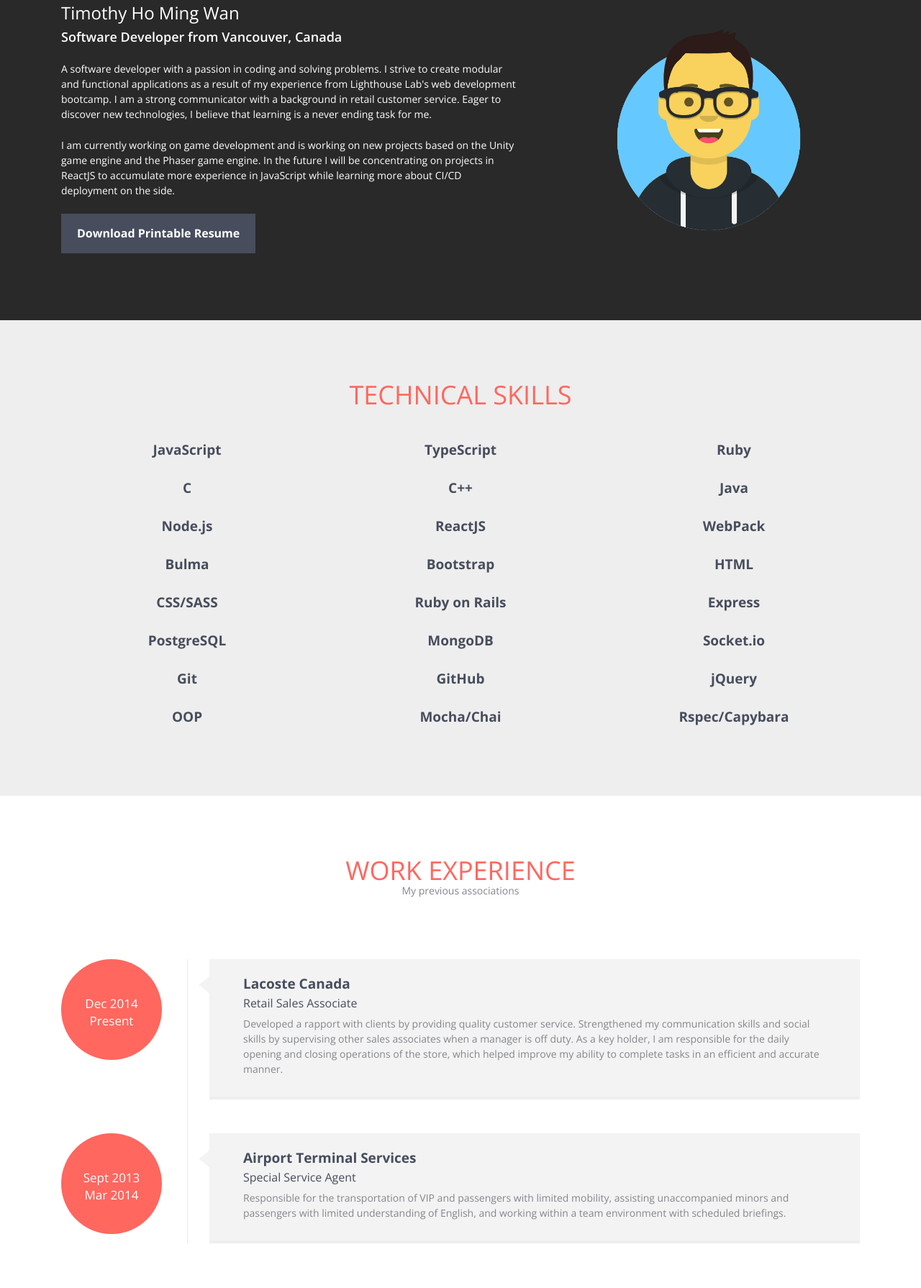
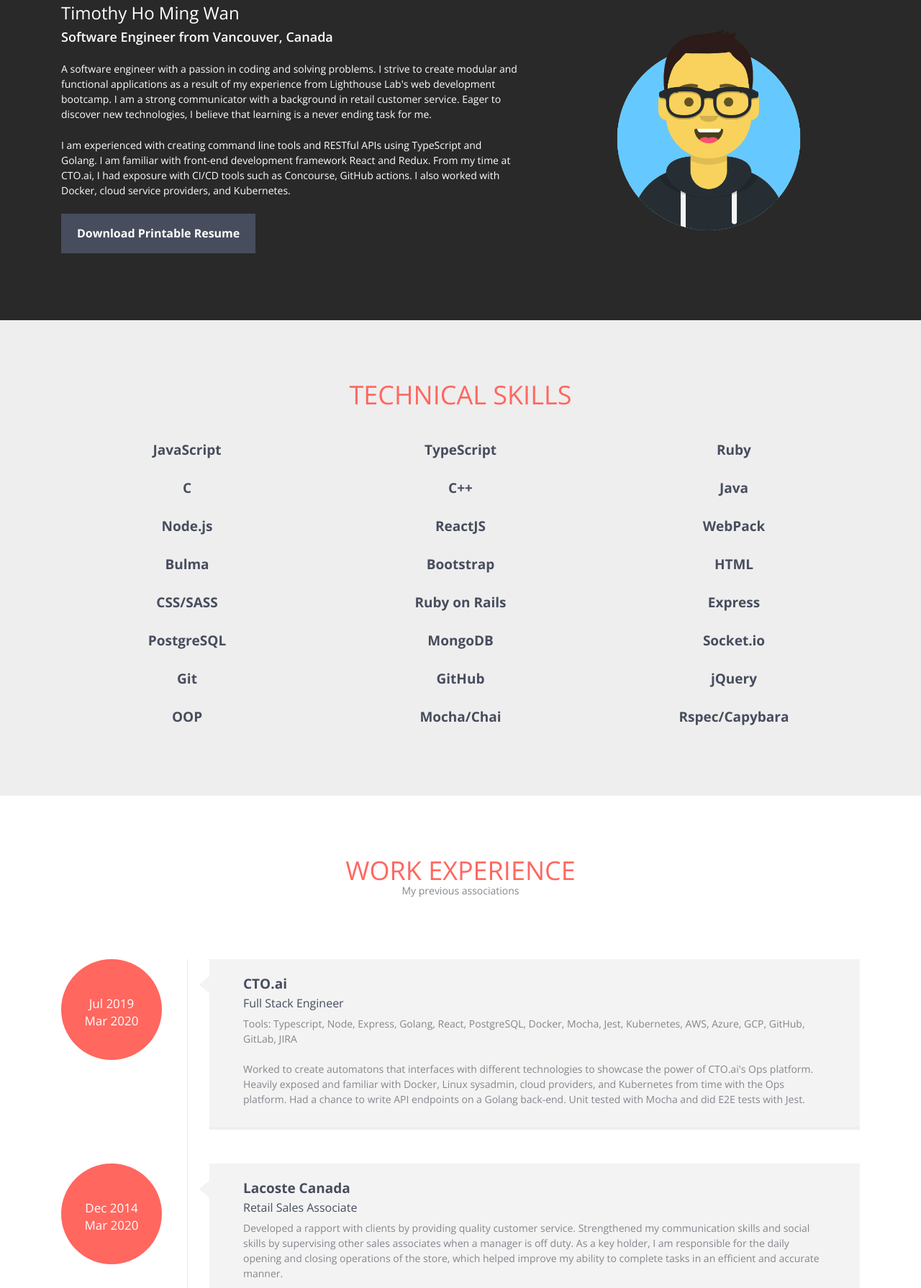
Before and after one commit to timothy-wan/tw5033.github.io, a plain HTML site: page index.html in a window 1280 px wide. Shown: the part 1010-2800 px from the top of the page at 72% size. Drawn offline with nearby package versions, Linux system fonts and the light colour scheme.

Commit message:
Updated summary and work experience

```diff
--- a/index.html
+++ b/index.html
@@ -3,7 +3,11 @@
 <!--[if IE 7 ]>    <html class="ie ie7 no-js" lang="en"> <![endif]-->
 <!--[if IE 8 ]>    <html class="ie ie8 no-js" lang="en"> <![endif]-->
 <!--[if IE 9 ]>    <html class="ie ie9 no-js" lang="en"> <![endif]-->
-<!--[if gt IE 9]><!--><html class="no-js" lang="en"><!--<![endif]--><head>
+<!--[if gt IE 9]><!-->
+<html class="no-js" lang="en">
+<!--<![endif]-->
+
+<head>
   <meta charset="UTF-8" />
   <meta http-equiv="X-UA-Compatible" content="IE=edge,chrome=1">
   <title>Timothy Wan</title>
@@ -13,7 +17,9 @@
   <link rel="stylesheet" type="text/css" media="screen" href="css/bootstrap.css">
   <link rel="stylesheet" type="text/css" media="screen" href="css/style.css">
   <!--google font style-->
-<link href='http://fonts.googleapis.com/css?family=Open+Sans:300italic,400italic,600italic,700italic,800italic,400,600,700,800,300' rel='stylesheet' type='text/css'>
+  <link
+    href='http://fonts.googleapis.com/css?family=Open+Sans:300italic,400italic,600italic,700italic,800italic,400,600,700,800,300'
+    rel='stylesheet' type='text/css'>
   <!--font-family: 'Open Sans', sans-serif;-->
   <!-- font css style-->
   <!--for slider style-->
@@ -25,6 +31,7 @@
 			<link rel="stylesheet" type="text/css" href="css/fallback.css" />
 		<![endif]-->
 </head>
+
 <body>
   <!--wrapper start-->
   <div class="wrapper" id="wrapper">
@@ -33,14 +40,16 @@
       <div class="banner row" id="banner">
         <div class="col-xs-12 col-sm-12 col-md-12 col-lg-12 noPadd" style="height:100%">
           <!--background slide show start-->
-          <div class="bannerPart"> <img src="https://images.unsplash.com/photo-1548092372-6fa982d00458?ixlib=rb-1.2.1&ixid=eyJhcHBfaWQiOjEyMDd9&auto=format&fit=crop&w=1950&q=80" alt="" class="bannerImg"> </div>
+          <div class="bannerPart"> <img
+              src="https://images.unsplash.com/photo-1548092372-6fa982d00458?ixlib=rb-1.2.1&ixid=eyJhcHBfaWQiOjEyMDd9&auto=format&fit=crop"
+              alt="" class="bannerImg"> </div>
           <!--background slide show end-->
         </div>
       </div>
       <!--banner end-->
       <div class="bannerText container">
         <h1>Timothy Wan</h1>
-      <h2>Software Developer</h2>
+        <h2>Software Engineer</h2>
       </div>
       <!--menu start-->
       <div class="menu">
@@ -50,7 +59,9 @@
               <div class="navbar navbar-inverse navbar-static-top">
                 <div class="container">
                   <div class="navbar-header">
-                  <button type="button" class="navbar-toggle" data-toggle="collapse" data-target=".navbar-collapse"> <span class="icon-bar"></span> <span class="icon-bar"></span> <span class="icon-bar"></span> </button>
+                    <button type="button" class="navbar-toggle" data-toggle="collapse" data-target=".navbar-collapse">
+                      <span class="icon-bar"></span> <span class="icon-bar"></span> <span class="icon-bar"></span>
+                    </button>
                     <a class="navbar-brand" href="#">Menu</a> </div>
                   <div class="navbar-collapse collapse">
                     <ul class="nav navbar-nav">
@@ -82,14 +93,21 @@
         <div class="row">
           <div class=" col-xs-12 col-sm-12 col-md-7 col-lg-7">
             <h3>Timothy Ho Ming Wan</h3>
-          <h4 class="subHeading">Software Developer from Vancouver, Canada</h4>
-          <p>A software developer with a passion in coding and solving problems. I strive to create modular
+            <h4 class="subHeading">Software Engineer from Vancouver, Canada</h4>
+            <p>A software engineer with a passion in coding and solving problems. I strive to create modular
               and functional applications as a result of my experience from Lighthouse Lab's web development
               bootcamp. I am a strong communicator with a background in retail customer service. Eager to
               discover new technologies, I believe that learning is a never ending task for me. </p>
-          <p>I am currently working on game development and is working on new projects based on the Unity game engine and the Phaser game engine. In the future I will be concentrating on projects in ReactJS to accumulate more experience in JavaScript while learning more about CI/CD deployment on the side. </p>
-          <a href="https://drive.google.com/file/d/1Me5nI67Oy2sibb80Y9K5PDWaE5tcLc4R/view?usp=sharing" class="bntDownload">Download Printable Resume</a> </div>
-        <div class=" col-xs-12 col-sm-12 col-md-4 col-lg-4 col-md-offset-1 col-lg-offset-1 proPic"> <img src="images/avatar.png" alt="" class="img topmar circle"> </div>
+            <p>I am experienced with creating command line tools and RESTful APIs using TypeScript and Golang. I am
+              familiar
+              with front-end development framework React and Redux. From my time at CTO.ai, I had exposure with CI/CD
+              tools such as Concourse, GitHub
+              actions. I also worked with Docker, cloud service providers, and Kubernetes.</p>
+            <a href="https://drive.google.com/file/d/1Me5nI67Oy2sibb80Y9K5PDWaE5tcLc4R/view?usp=sharing"
+              class="bntDownload">Download Printable Resume</a>
+          </div>
+          <div class=" col-xs-12 col-sm-12 col-md-4 col-lg-4 col-md-offset-1 col-lg-offset-1 proPic"> <img
+              src="images/avatar.png" alt="" class="img topmar circle"> </div>
         </div>
       </div>
     </section>
@@ -235,24 +253,51 @@
       </div>
       <div class="row workDetails">
         <div class="col-xs-12 col-sm-3 col-md-2 col-lg-2">
+          <div class="workYear">Jul 2019<br>
+            Mar 2020</div>
+        </div>
+        <div class="col-xs-12 col-sm-9 col-md-10 col-lg-10 rightArea">
+          <div class="arrowpart"></div>
+          <div class="exCon">
+            <h4>CTO.ai</h4>
+            <h5>Full Stack Engineer</h5>
+            <p>Tools: Typescript, Node, Express, Golang, React, PostgreSQL, Docker, Mocha, Jest, Kubernetes, AWS, Azure,
+              GCP, GitHub, GitLab, JIRA
+              <br />
+              <br />
+              Worked to create automatons that interfaces with different technologies to showcase the power of CTO.ai's
+              Ops
+              platform. Heavily exposed and familiar with Docker, Linux sysadmin, cloud providers, and Kubernetes from
+              time with the
+              Ops platform. Had a chance to write API endpoints on a Golang back-end. Unit tested with Mocha and did E2E
+              tests with
+              Jest.</p>
+          </div>
+        </div>
+      </div>
+      <div class="row workDetails">
+        <div class="col-xs-12 col-sm-3 col-md-2 col-lg-2">
           <div class="workYear">Dec 2014<br>
-            Present</div>
+            Mar 2020</div>
         </div>
         <div class="col-xs-12 col-sm-9 col-md-10 col-lg-10 rightArea">
           <div class="arrowpart"></div>
           <div class="exCon">
             <h4>Lacoste Canada</h4>
             <h5>Retail Sales Associate</h5>
-            <p>Developed a rapport with clients by providing quality customer service. Strengthened my communication skills and
-              social skills by supervising other sales associates when a manager is off duty. As a key holder, I am responsible for the
-              daily opening and closing operations of the store, which helped improve my ability to complete tasks in an efficient and
+            <p>Developed a rapport with clients by providing quality customer service. Strengthened my communication
+              skills and
+              social skills by supervising other sales associates when a manager is off duty. As a key holder, I am
+              responsible for the
+              daily opening and closing operations of the store, which helped improve my ability to complete tasks in an
+              efficient and
               accurate manner.</p>
           </div>
         </div>
       </div>
       <div class="row workDetails">
         <div class="col-xs-12 col-sm-3 col-md-2 col-lg-2">
-          <div class="workYear">Sept 2013<br/>
+          <div class="workYear">Sept 2013<br />
             Mar 2014</div>
         </div>
         <div class="col-xs-12 col-sm-9 col-md-10 col-lg-10 rightArea">
@@ -260,7 +305,9 @@
           <div class="exCon">
             <h4>Airport Terminal Services</h4>
             <h5>Special Service Agent</h5>
-            <p>Responsible for the transportation of VIP and passengers with limited mobility, assisting unaccompanied minors and passengers with limited understanding of English, and working within a team environment with scheduled briefings.</p>
+            <p>Responsible for the transportation of VIP and passengers with limited mobility, assisting unaccompanied
+              minors and passengers with limited understanding of English, and working within a team environment with
+              scheduled briefings.</p>
           </div>
         </div>
       </div>
@@ -276,7 +323,7 @@
       </div>
       <div class="row workDetails">
         <div class="col-xs-12 col-sm-3 col-md-2 col-lg-2">
-          <div class="workYear">Apr 2019<br/>
+          <div class="workYear">Apr 2019<br />
             Jun 2019</div>
         </div>
         <div class="col-xs-12 col-sm-9 col-md-10 col-lg-10 rightArea">
@@ -284,14 +331,15 @@
           <div class="exCon">
             <h4>Web Development Bootcamp</h4>
             <h5>Lighthouse Labs</h5>
-            <p>A full-time 10 week immersive web development program. covering topics such as JavaScript, React, Node.js, MongoDB,
+            <p>A full-time 10 week immersive web development program. covering topics such as JavaScript, React,
+              Node.js, MongoDB,
               PostgreSQL, Ruby, Ruby on Rails, jQuery, HTML, CSS, and SASS.</p>
           </div>
         </div>
       </div>
       <div class="row workDetails">
         <div class="col-xs-12 col-sm-3 col-md-2 col-lg-2">
-          <div class="workYear">Sept 2015<br/>
+          <div class="workYear">Sept 2015<br />
             Jan 2017</div>
         </div>
         <div class="col-xs-12 col-sm-9 col-md-10 col-lg-10 rightArea">
@@ -322,7 +370,9 @@
           <div class="project-info">
             <h3>Chee-Tah</h3>
             <p>
-                        A webapp to watch Youtube videos with others. Users can see what public rooms are available to join and what video each room is playing. Video playback is synchronized with the admin of the room. The final project for Lighthouse Lab's bootcamp.
+              A webapp to watch Youtube videos with others. Users can see what public rooms are available to join and
+              what video each room is playing. Video playback is synchronized with the admin of the room. The final
+              project for Lighthouse Lab's bootcamp.
             </p>
             <a href="https://github.com/tw5033/Chee-Tah">View Project</a>
           </div>
@@ -338,7 +388,8 @@
           <div class="project-info">
             <h3>Steveston Foods</h3>
             <p>
-                        A web app for a fictious restaurant that provides an order pickup service. Users will be able to view the restaurant's menu and create their order. The midterm project for Lighthouse Lab's bootcamp.
+              A web app for a fictious restaurant that provides an order pickup service. Users will be able to view the
+              restaurant's menu and create their order. The midterm project for Lighthouse Lab's bootcamp.
             </p>
             <a href="https://github.com/tw5033/lighthouse-midterm">View Project</a>
           </div>
@@ -354,7 +405,8 @@
           <div class="project-info">
             <h3>Chatty-App</h3>
             <p>
-                      A SPA built with ReactJS that allows users with communicate with one another. Users do not have to register for an account to be able to chat with each other.
+              A SPA built with ReactJS that allows users with communicate with one another. Users do not have to
+              register for an account to be able to chat with each other.
             </p>
             <a href="https://github.com/tw5033/lighthouse-chatty">View Project</a>
           </div>
@@ -369,7 +421,8 @@
           <div class="project-info">
             <h3>Tweeter</h3>
             <p>
-                        A simple, single-page Twitter clone. First major project worked on during Lighthouse Lab's web development bootcamp. Focuses were on learning front-end development and working with MongoDB as a database.
+              A simple, single-page Twitter clone. First major project worked on during Lighthouse Lab's web development
+              bootcamp. Focuses were on learning front-end development and working with MongoDB as a database.
             </p>
             <a href="https://github.com/tw5033/tweeter">View Project</a>
           </div>
@@ -429,8 +482,8 @@
   <!--for menu jquary-->
   <script type="text/javascript" src="js/stickUp.js"></script>
   <script type="text/javascript">
-jQuery(function($) {
-$(document).ready( function() {
+    jQuery(function ($) {
+      $(document).ready(function () {
         //enabling stickUp on the '.navbar-wrapper' class
         $('.navbar-wrapper').stickUp({
           parts: {
@@ -448,22 +501,22 @@ $(document).ready( function() {
         });
       });
 
-$( ".navbar.navbar-inverse.navbar-static-top a" ).click(function() {
-  $( ".navbar-collapse" ).addClass( "hideClass" );
+      $(".navbar.navbar-inverse.navbar-static-top a").click(function () {
+        $(".navbar-collapse").addClass("hideClass");
       });
 
 
-$( ".navbar.navbar-inverse.navbar-static-top a" ).click(function() {
-  $( ".navbar-collapse" ).addClass( "collapse" );
+      $(".navbar.navbar-inverse.navbar-static-top a").click(function () {
+        $(".navbar-collapse").addClass("collapse");
       });
 
 
-$( ".navbar.navbar-inverse.navbar-static-top a" ).click(function() {
-  $( ".navbar-collapse" ).removeClass( "in" );
+      $(".navbar.navbar-inverse.navbar-static-top a").click(function () {
+        $(".navbar-collapse").removeClass("in");
       });
 
-$( ".navbar-toggle" ).click(function() {
-  $( ".navbar-collapse" ).removeClass( "hideClass" );
+      $(".navbar-toggle").click(function () {
+        $(".navbar-collapse").removeClass("hideClass");
       });
 
 
@@ -482,4 +535,5 @@ $( ".navbar-toggle" ).click(function() {
   <!--contact form js-->
   <script type="text/javascript" src="js/jquery.contact.js"></script>
 </body>
+
 </html>
```
Lines whose indentation alone changed are shown as unchanged.
